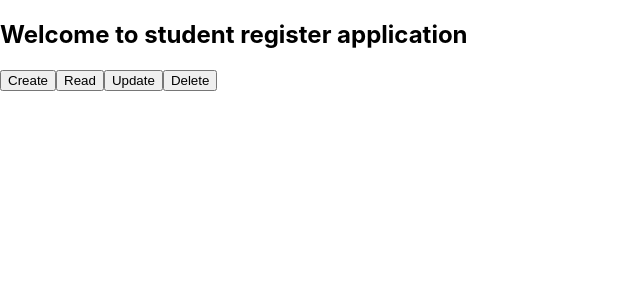
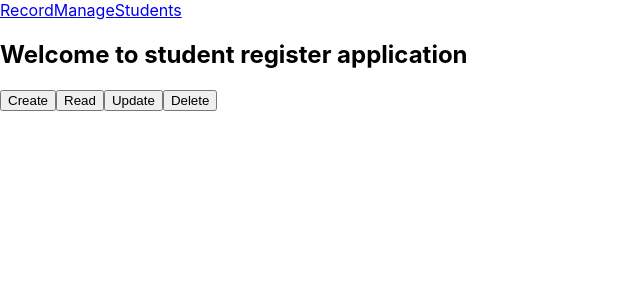
Before and after one commit to Ntshangase/register-frontend, a React (Create React App) app: page / in a window 1280 px wide. Shown: the top 300 px of the page, without its empty margins (0-640 px from the left). Built offline with nearby package versions, Linux system fonts and the light colour scheme.

Commit message:
User Interface

```diff
--- a/src/View/App.js
+++ b/src/View/App.js
@@ -1,6 +1,9 @@
 import { BrowserRouter as Router, Route, Routes} from "react-router-dom";
 import Information from '../Model/Information';
 import Home from './Home';
+import Record from "./Record";
+import Manage from "./Manage";
+import Students from "./Students";
 
 function App() {
   return (
@@ -8,6 +11,9 @@ function App() {
       <Routes>
         <Route path="/" element={<Home />} />
         <Route path="/Information" element={<Information/>} />
+        <Route path="/Record" element={<Record/>} />
+        <Route path="/Manage" element={<Manage/>} />
+        <Route path="/Students" element={<Students/>} />
       </Routes>
     </Router>
   );
--- a/src/View/Home.js
+++ b/src/View/Home.js
@@ -1,10 +1,20 @@
 import '../Styles/Home.css';
 
-import React from 'react'
+import React from 'react';
+import { Link } from 'react-router-dom';
 
 export default function Home() {
+
+
+
+
   return (
     <div>
+      <nav>
+        <Link to='./Record'>Record</Link>
+        <Link>Manage</Link>
+        <Link>Students</Link>
+      </nav>
       <h2>Welcome to student register application</h2>
       <div>
         <button>Create</button>
--- a/src/View/Manage.js
+++ b/src/View/Manage.js
@@ -1 +1,12 @@
 // for updating and deleting students from students.txt. UPDATE-DELETE
+import React from 'react'
+
+function Manage() {
+  return (
+    <div>
+        <h2>Manage student data</h2>
+    </div>
+  )
+}
+
+export default Manage
--- a/src/View/Record.js
+++ b/src/View/Record.js
@@ -0,0 +1,9 @@
+import React from 'react'
+
+export default function Record() {
+  return (
+    <div>
+        <h2>Add student to collection</h2>
+    </div>
+  )
+}
--- a/src/View/Students.js
+++ b/src/View/Students.js
@@ -1 +1,13 @@
 // for viewing students records on students.txt. READ
+
+import React from 'react'
+
+function Students() {
+  return (
+    <div>
+        <h2>Display student data</h2>
+    </div>
+  )
+}
+
+export default Students
```
